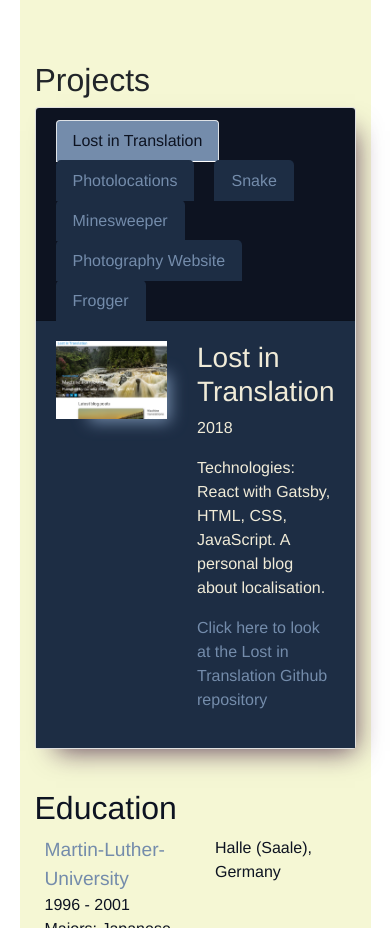
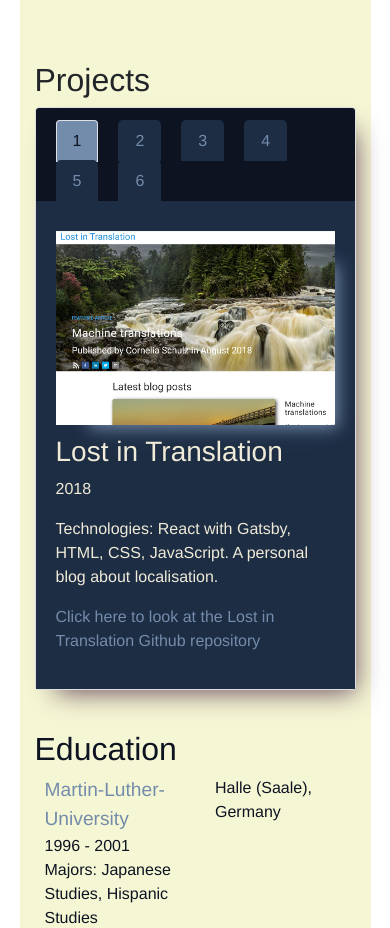
Before and after one commit to cornelia-schulz/resume-vue, a Vue app: page /#/ in a window 390 px wide. Shown: the part 1240-2168 px from the top of the page. Built offline with nearby package versions, Linux system fonts and the light colour scheme.

Commit message:
added responsiveness to project section

```diff
--- a/src/components/Projects.vue
+++ b/src/components/Projects.vue
@@ -2,13 +2,13 @@
     <article class='projects'>
         <h2>Projects</h2>
         <b-card no-body>
-            <b-tabs card>
-                <b-tab  v-for='(data, index) in projects' :key='index' v-bind:title=data.title>
-                    <b-row>
-                        <b-col>
+            <b-tabs card >
+                <b-tab class='project-tab'  v-for='(data, index) in projects' :key='index' v-bind:title=index+1>
+                    <b-row id='project-row'>
+                        <b-col class='project-pane'>
                             <img class='project-img' v-bind:alt=data.title :src="getImgUrl(data.image)" />
                         </b-col>
-                        <b-col>
+                        <b-col class='project-pane'>
                             <h3>{{data.title}}</h3>
                             <p>{{data.year}}</p>
                             <p>{{data.description}}</p>
@@ -117,4 +117,18 @@ export default {
   box-shadow: 18px 18px 16px -15px rgba(116,140,171,1);
 }
 
+@media only screen and (max-width: 400px) {
+  .project-tab {
+    padding: 2px;
+  }
+  #project-row {
+    display: block;
+  }
+  .project-pane {
+    width: 90%;
+    margin: 0 auto;
+    margin-top: 10px;
+  }
+}
+
 </style>
```
